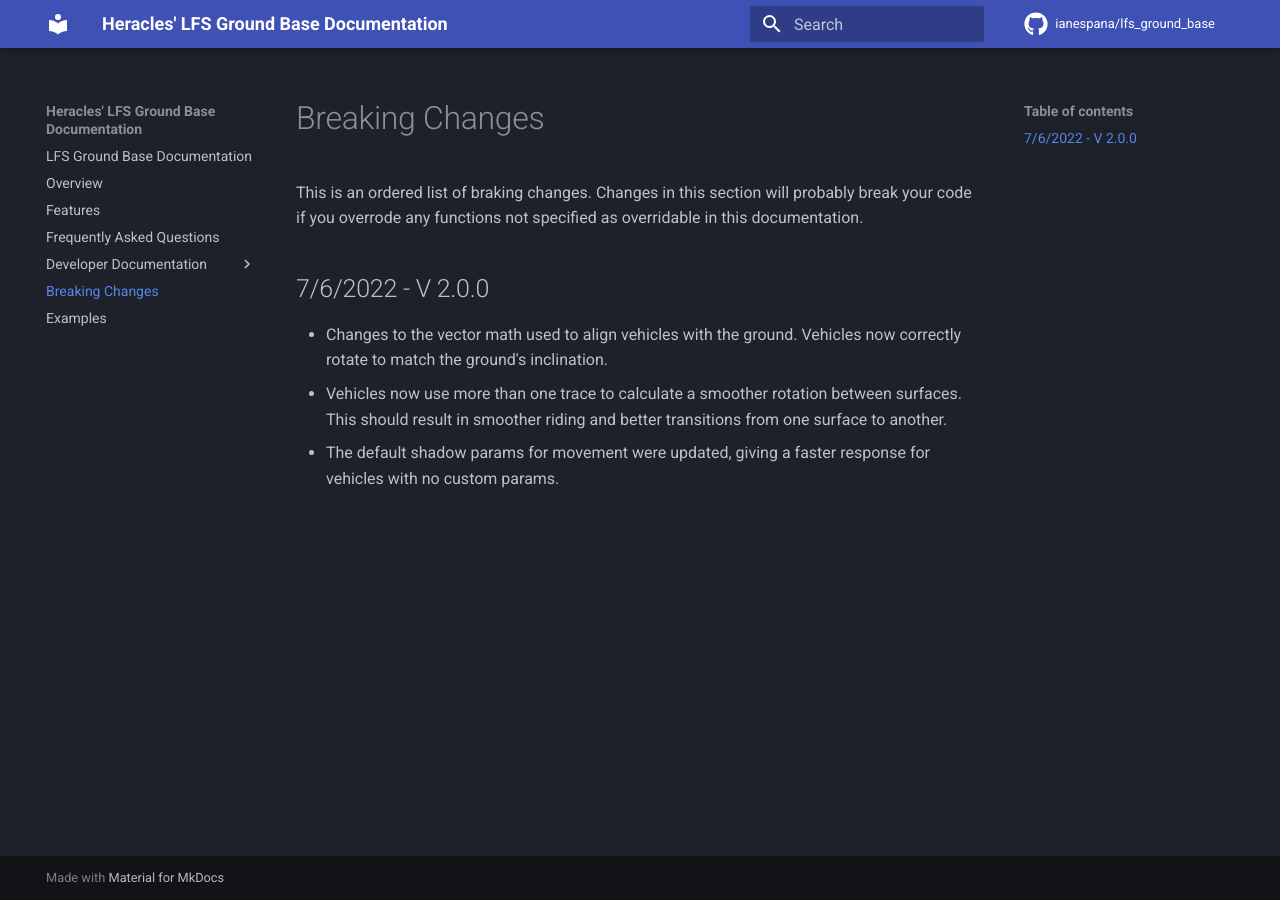
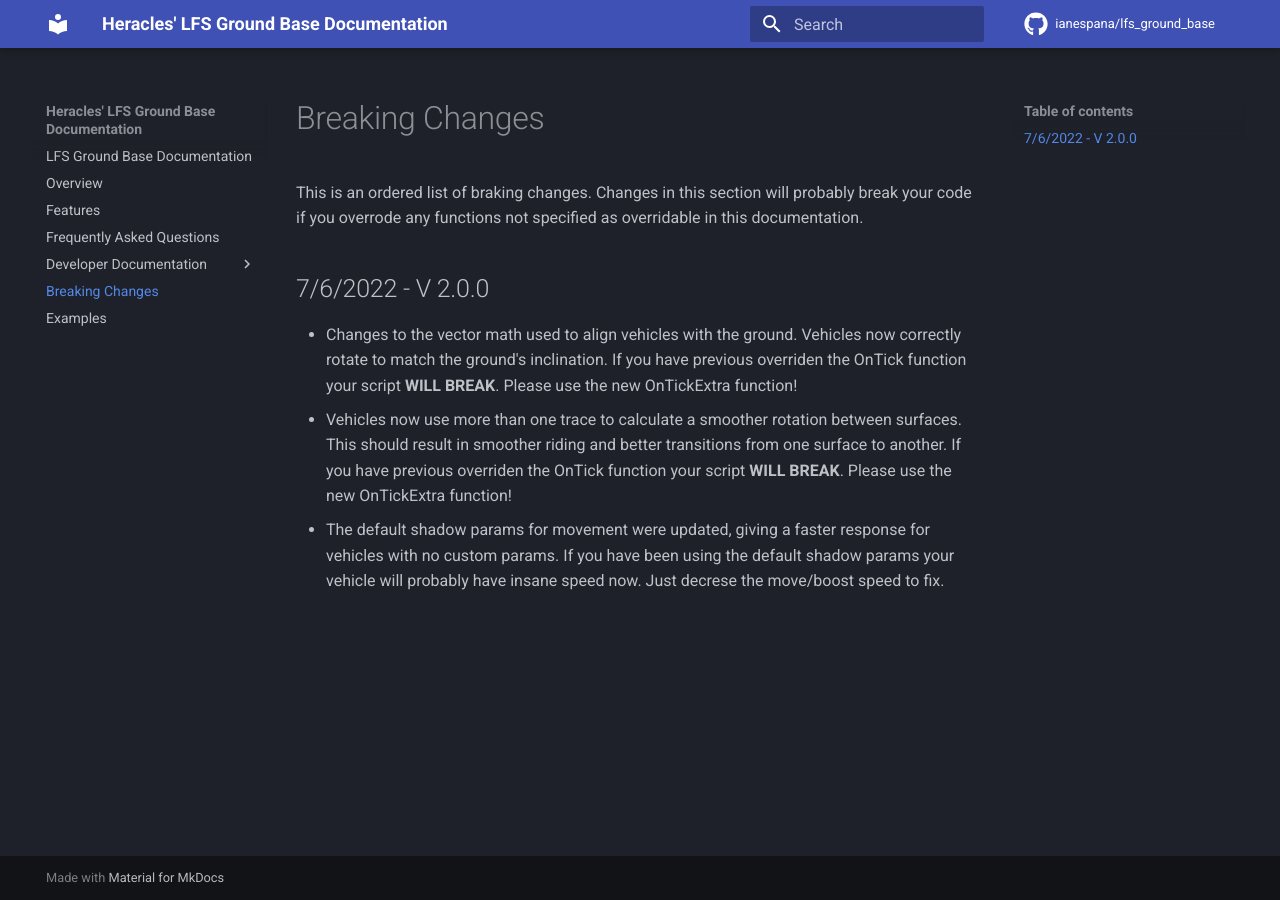
Before and after one commit to ianespana/lfs_ground_base, an MkDocs documentation site: the page built from docs/breaking_changes.md, in a window 1280 px wide. Built offline with MkDocs 1.6.1 and Material for MkDocs 9.7.7, drawn with Linux system fonts in a browser that asks for light colours; comment, search, counter and statistics services are not loaded.

Commit message:
Update breaking_changes.md

```diff
--- a/docs/breaking_changes.md
+++ b/docs/breaking_changes.md
@@ -3,6 +3,6 @@
 This is an ordered list of braking changes. Changes in this section will probably break your code if you overrode any functions not specified as overridable in this documentation.
 
 ## 7/6/2022 - V 2.0.0
-* Changes to the vector math used to align vehicles with the ground. Vehicles now correctly rotate to match the ground's inclination.
-* Vehicles now use more than one trace to calculate a smoother rotation between surfaces. This should result in smoother riding and better transitions from one surface to another.
-* The default shadow params for movement were updated, giving a faster response for vehicles with no custom params.
+* Changes to the vector math used to align vehicles with the ground. Vehicles now correctly rotate to match the ground's inclination. If you have previous overriden the OnTick function your script **WILL BREAK**. Please use the new OnTickExtra function!
+* Vehicles now use more than one trace to calculate a smoother rotation between surfaces. This should result in smoother riding and better transitions from one surface to another. If you have previous overriden the OnTick function your script **WILL BREAK**. Please use the new OnTickExtra function!
+* The default shadow params for movement were updated, giving a faster response for vehicles with no custom params. If you have been using the default shadow params your vehicle will probably have insane speed now. Just decrese the move/boost speed to fix.
```
